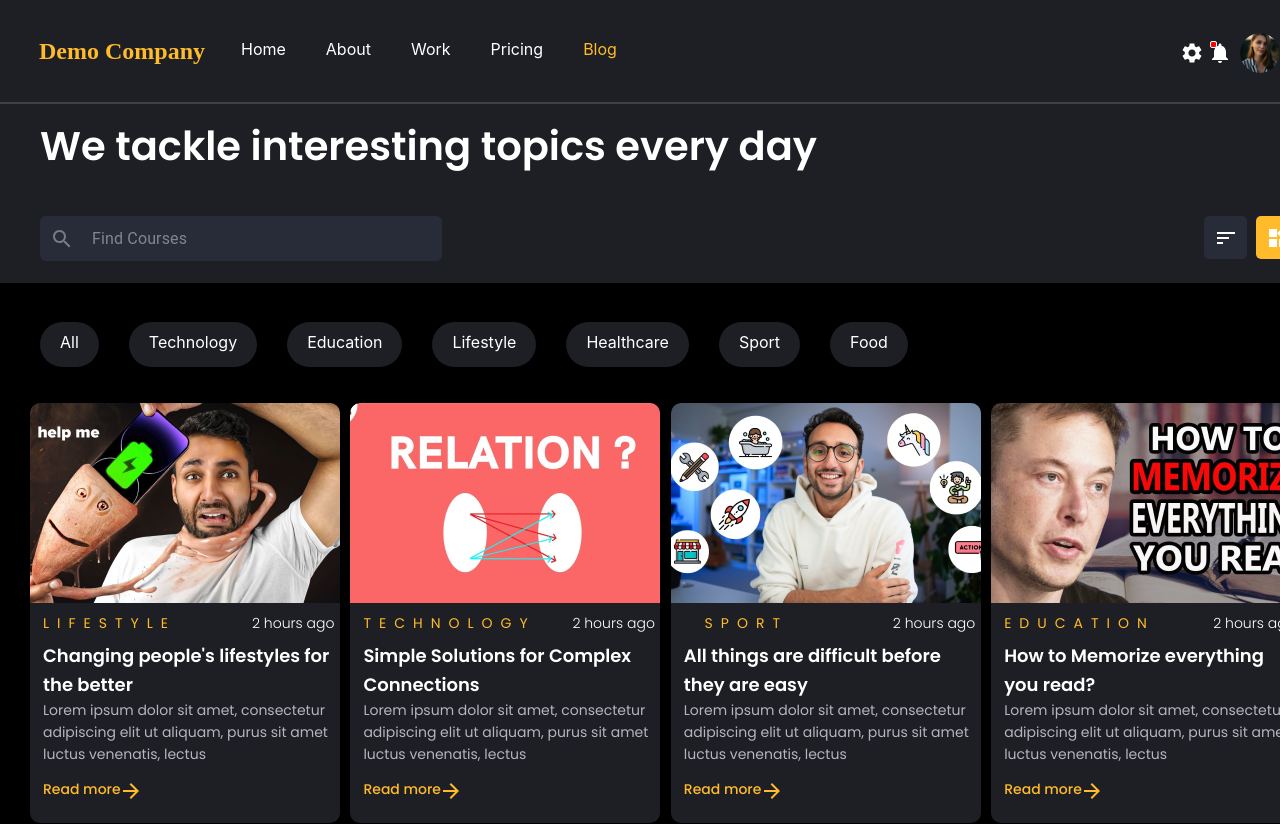
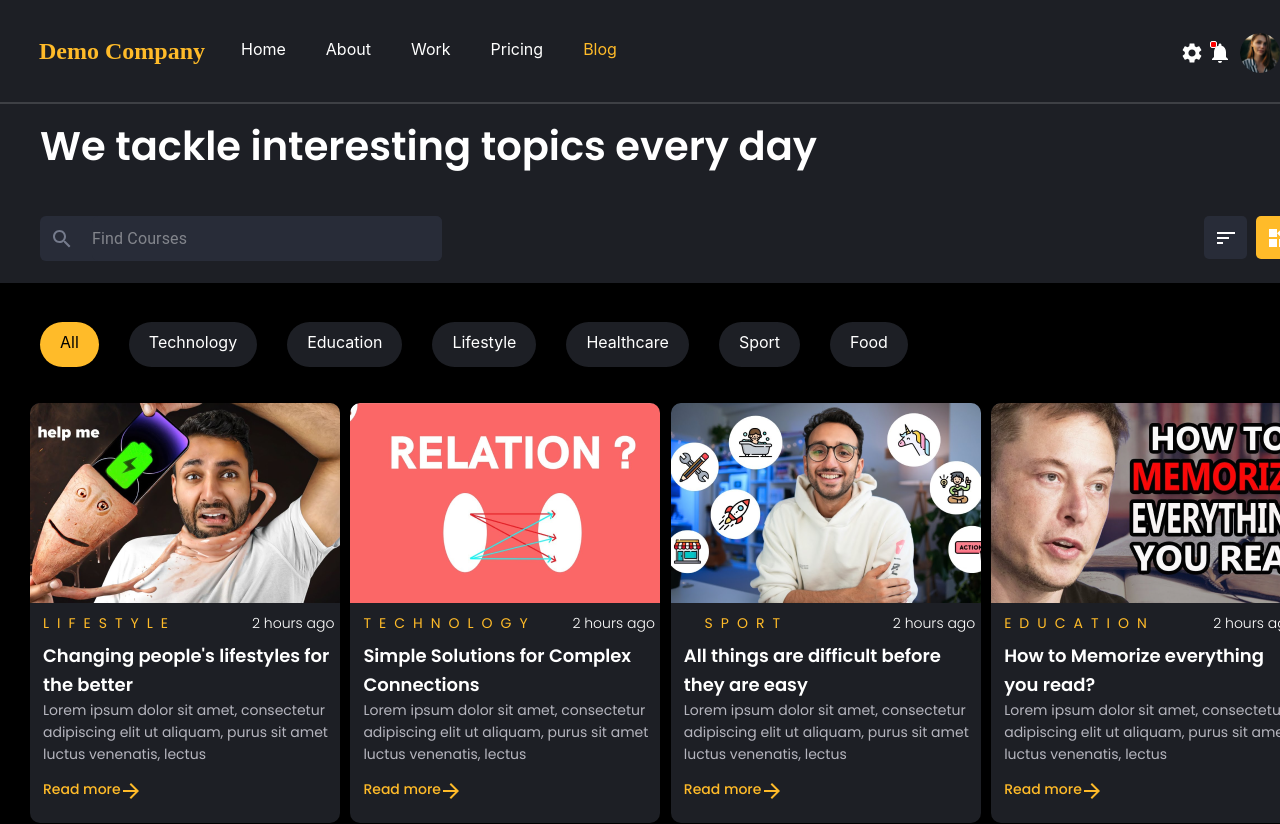
Before and after one commit to X-sena-X/crackube, a React (Create React App) app: page / in a window 1280 px wide. Shown: the top 824 px of the page. Built offline with nearby package versions, Linux system fonts and the light colour scheme.

Commit message:
corrected All color

```diff
--- a/src/screens/Home.js
+++ b/src/screens/Home.js
@@ -14,7 +14,7 @@ const HomePage = ()=> {
         <div className='mainWrapper'>
             <div className="categories">
                 <ul className='categoryUL'>
-                    <li className='categoryName'>
+                    <li className='categoryName all' >
                         All
                     </li>
                     <li className='categoryName'>
--- a/src/screens/css/Home.css
+++ b/src/screens/css/Home.css
@@ -49,9 +49,19 @@
 
 
 }
+.all{
+    background-color: #FFBB29 !important;
+   color:black;
+}
 
 .categoryName:hover{
     background-color: #FFBB29;
+    transition: ease-in-out .5s;
+}
+
+ul:hover .all{
+    background-color: #1D1F25 !important;
+    color:#ffff;
 }
 
 .courseContainer{
```
